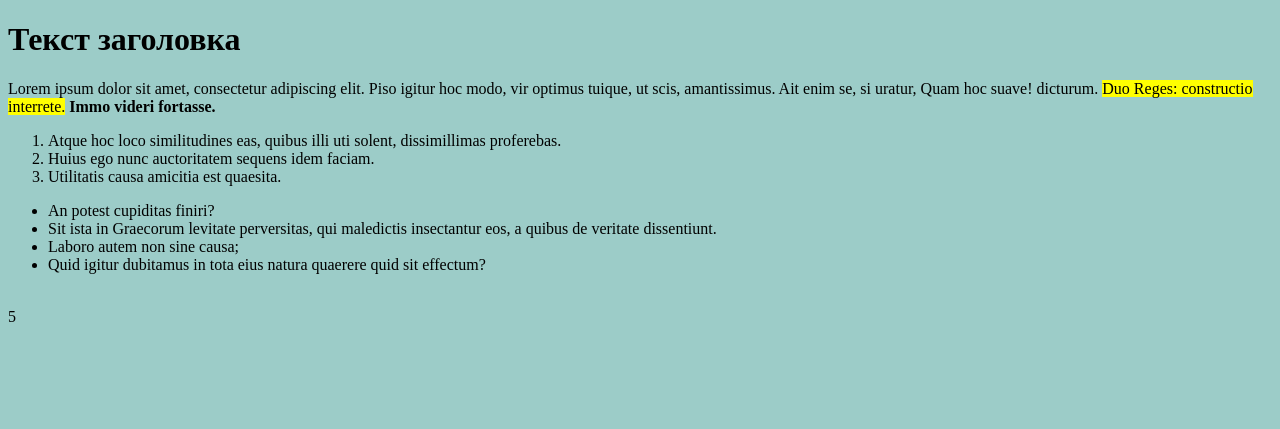
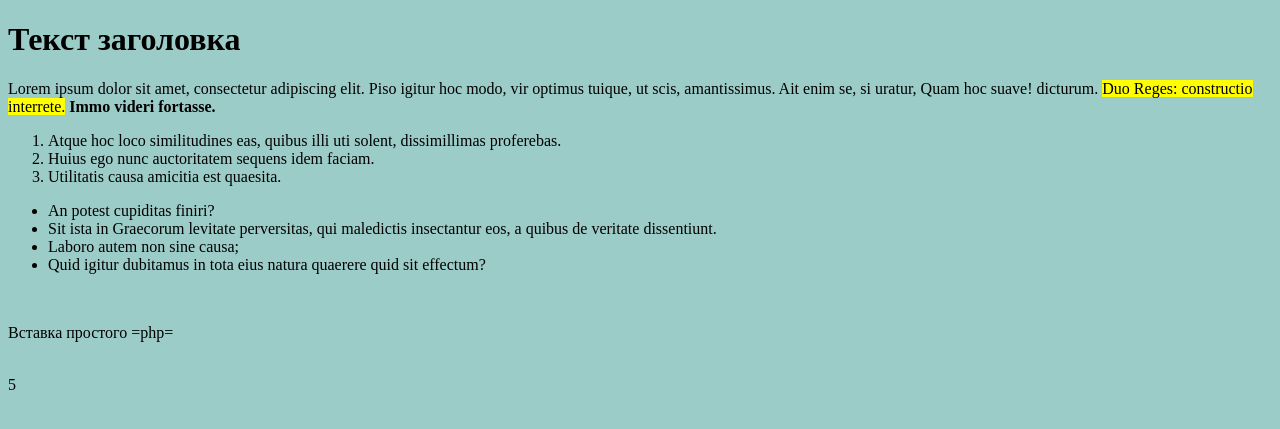
Before and after one commit to studioAura/template.my, a PHP site: page / in a window 1280 px wide. Shown: the top 429 px of the page. Run offline with PHP 8.4, Linux system fonts and the light colour scheme.

Commit message:
Завершено. Всё работает, код PHP исполняется.

```diff
--- a/classes/Template.php
+++ b/classes/Template.php
@@ -16,7 +16,6 @@ class Template
         include ($tpl_name);
         $this->template = ob_get_contents();
       ob_end_clean();
-      return $this->template;
     }
    }
 
--- a/template/index.tpl
+++ b/template/index.tpl
@@ -8,6 +8,8 @@
 
 <body  style="background-color: {BGCOLOR}">
    {CONTENT}
+   <br>
+   <p>Вcтавка простого =php=</p>
    <?php
     $a = 2;
     $b = 3;
```
